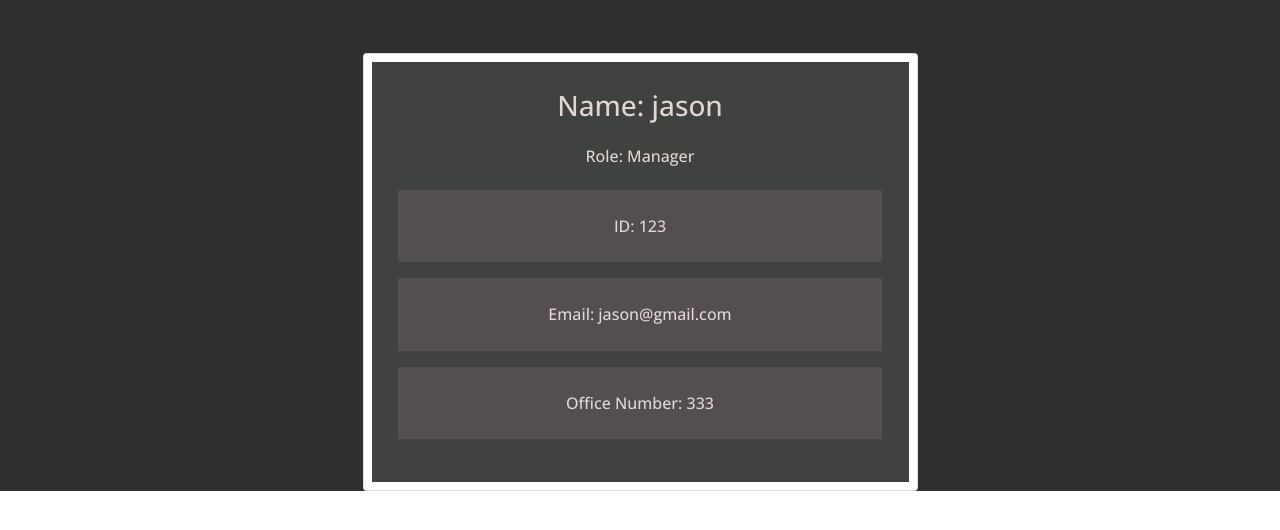
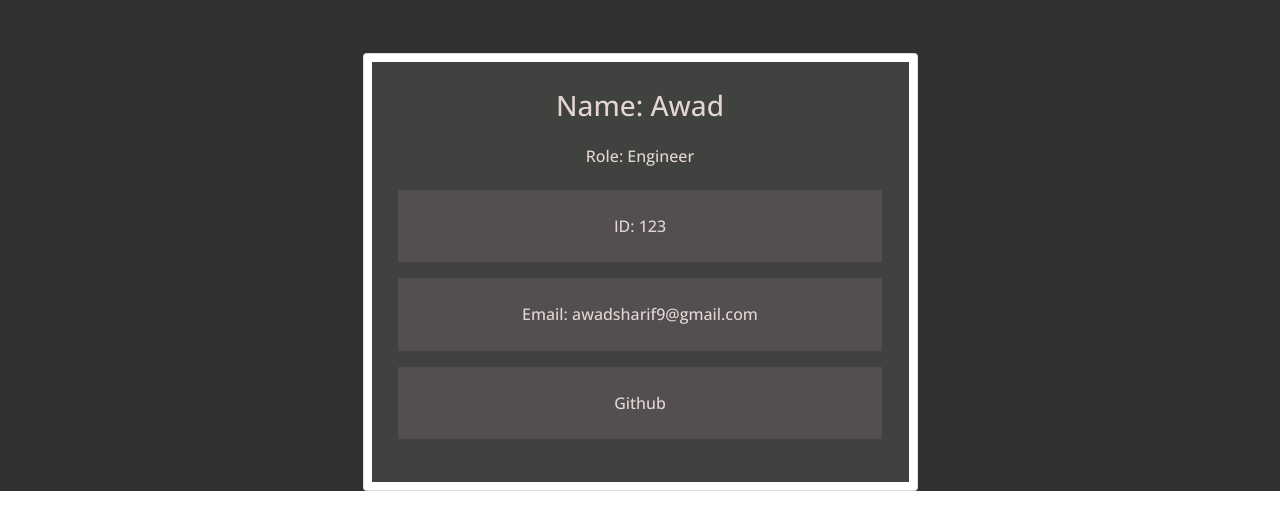
Before and after one commit to asharif123/profile-generator, a website: page index.html in a window 1280 px wide. Shown: the part 162-692 px from the top of the page. Drawn offline with nearby package versions, Linux system fonts and the light colour scheme.

```diff
--- a/index.html
+++ b/index.html
@@ -26,11 +26,11 @@
                                         <div class="rounded col-lg-6 col-md-6 col-sm-12 p-2 card">
                                             <div class="card-content">
                                                 <div class="content">
-                                                    <h3> Name: jason</h3>
-                                                    <h6>  Role: Manager </h6>
+                                                    <h3> Name: Awad</h3>
+                                                    <h6>  Role: Engineer </h6>
                                                     <p> ID: 123 </p>
-                                                    <p> Email: jason@gmail.com </p>
-                                                    <p>Office Number: 333</p>
+                                                    <p> Email: awadsharif9@gmail.com </p>
+                                                    <a href="https://github.com/asharif123"><p class="github">Github</p> </a>
                                                 </div>
                                             </div>
                                         </div>
--- a/index.js
+++ b/index.js
@@ -97,8 +97,6 @@
 
 // push all the responses the user inputted in the all employees array
             allEmployees.push(newEmployee);
-// call the createEmployee() function to allow user to add more employees
-            // console.log("ALL EMPLOYEES", allEmployees);
 
     //***** if user selects yes, allow user to add another employee while adding previously selected employees*****//
             if (results.addEmployee === "Y" || results.addEmployee === "y") {
@@ -108,7 +106,7 @@
     //***** if user selects no and does not want to add anymore employees do the following *****//
     //***** add all the created employees to the allEmployee database */
     //***** do for each method on each employee in allEmployees database and add to corresponding class (Engineer,Manager,or Intern) based of selection key  */
-    //***** run the generateHTML function based off   */
+    //***** run the templateHTML function based off   */
             else {
     // create a template to take employees from allEmployees database and add to our custon HTML
                 const templateHTML = `
@@ -136,7 +134,6 @@
                             <div class="columns is-multiline">
                                 ${allEmployees.map(value => {
                                     // take each value in allEmployees and map to card element
-                                    console.log("VALUE ROLE", value.getRole())
                                     return `
                                     <div class="d-flex justify-content-center section">
                                         <div class="rounded col-lg-6 col-md-6 col-sm-12 p-2 card">
```
Also changed, not shown: assets/images/main-screen-2.JPG (added), assets/images/main-screen-3.JPG (added), assets/images/main-screen-4.JPG (added), assets/images/main-screen.JPG (added).
